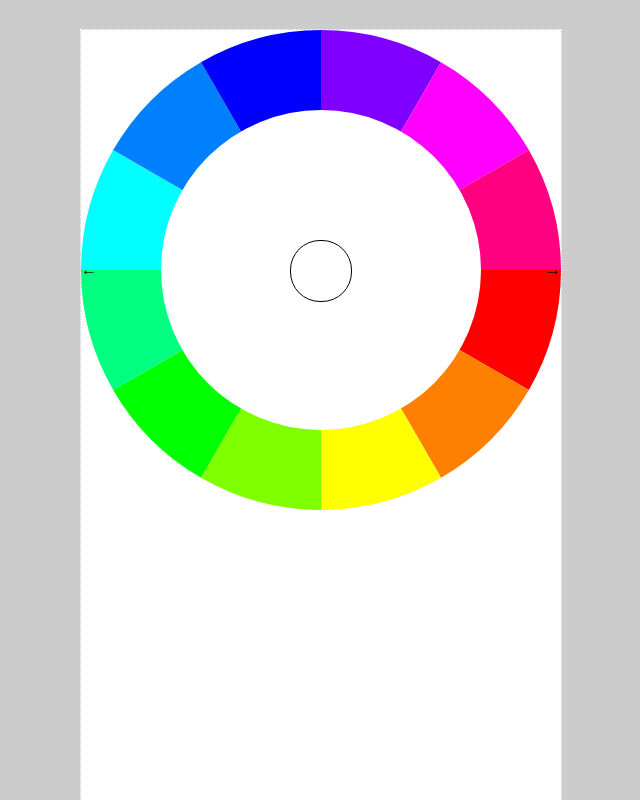
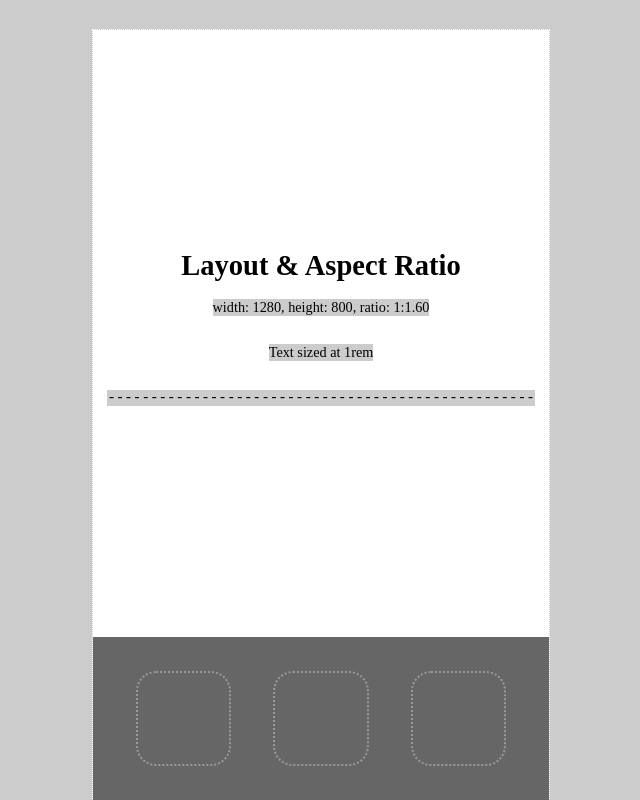
Before and after one commit to sfoster/urban-pong-spectrum-2019, a plain HTML site: page spectrum-client/htdocs/test-colorpicker.html in a window 1280 px wide. Shown: the whole page, without its empty margins (319-959 px from the left). Drawn offline with Linux system fonts and the light colour scheme.

Commit message:
WIP - hooking up the color picker

```diff
--- a/spectrum-client/htdocs/assets/colorwheel.js
+++ b/spectrum-client/htdocs/assets/colorwheel.js
@@ -12,7 +12,7 @@ function degrees2radians(angle) {
 
 class ColorWheel {
   constructor(elem, options) {
-    this.elem = elem;
+    this.elem = elem || document.createElement("canvas");
     this.options = Object.assign({}, options);
     this.elem.addEventListener("mousedown", this);
     this.elem.addEventListener("touchstart", this);
@@ -33,6 +33,14 @@ class ColorWheel {
     return hue;
   }
 
+  render() {
+    this.renderColorWheel(
+      this.options.incrementDegrees || 15,
+      this.options.radius || 300,
+      this.options.maskRadius || 100,
+    );
+  }
+
   renderColorWheel(incrementDegrees, radius, maskRadius) {
     let ctx = this.context2d;
     this.wheelIncrementDegrees = incrementDegrees;
@@ -51,6 +59,7 @@ class ColorWheel {
       let hue = this.getHueFromAngle(angle);
       let hslColor = `hsl(${hue.toFixed(2)}, 100%, 50%)`;
       ctx.fillStyle = hslColor;
+
       ctx.beginPath();
       ctx.moveTo(centerPt.x, centerPt.y);
       // Arc Parameters: x, y, radius, startingAngle (radians), endingAngle (radians), antiClockwise (boolean)
@@ -64,21 +73,50 @@ class ColorWheel {
     ctx.moveTo(centerPt.x, centerPt.y);
     ctx.arc(centerPt.x, centerPt.y, maskRadius, 0, CIRCLE, false);
     ctx.fill();
+
+    for(let i=0; i<12; i++) {
+      let angle = i*30;
+      let pt = this.getPtFromAngle(angle, 10);
+      console.log("Render angle: ", angle, pt.x.toFixed(2), pt.y.toFixed(2));
+    }
   }
 
-  drawArc(startDegrees, endDegrees) {
+  drawArc(startDegrees, endDegrees, radius) {
     let startAngle = degrees2radians(startDegrees);
     let endAngle = degrees2radians(endDegrees);
+    // endAngle
     let canvas = this.elem;
     let ctx = canvas.getContext("2d");
     let origin = this.getOriginRect();
-    let radius = origin.radius - 5;
+    if (!radius) {
+      radius = origin.radius - 5;
+    }
+    let startPt = this.getPtFromAngle(startDegrees, radius);
+    let endPt = this.getPtFromAngle(endDegrees, radius);
+    startPt = this.plotPoint(startPt, 'red');
+    endPt = this.plotPoint(endPt, 'black');
+
+    // ctx.moveTo(origin.radius, origin.radius);
+    ctx.beginPath();
+    ctx.arc(origin.radius, origin.radius, radius, startAngle, endAngle, true);
+    ctx.lineTo(origin.radius, origin.radius);
     ctx.strokeStyle = 'black';
+    ctx.stroke();
+  }
+
+  plotPoint(pt, color) {
+    let origin = this.getOriginRect();
+    // convert from center (origin) - based coord
+    pt = {
+      x: pt.x + origin.halfWidth,
+      y: origin.halfHeight - pt.y,
+    };
+    let ctx = this.elem.getContext("2d");
+    ctx.strokeStyle = color;
     ctx.beginPath();
-    ctx.moveTo(origin.radius, origin.radius);
-    ctx.arc(origin.radius, origin.radius, radius, startAngle, endAngle, false);
-    ctx.lineTo(origin.radius, origin.radius);
+    ctx.arc(pt.x, pt.y, 2, 0, 2*Math.PI, false);
     ctx.stroke();
+    return pt;
   }
 
   handleMove(startPt, endPt) {
@@ -111,7 +149,6 @@ class ColorWheel {
     return resultDegrees;
   }
 
-
   getAngleFromPt(pt) {
     // Note: atan2 takes y, x NOT x, y
     let horizontalAngle = Math.atan2(pt.y, pt.x) % TAU;
@@ -121,6 +158,18 @@ class ColorWheel {
       angle = TAU + angle;
     }
     return radians2degrees(angle);
+  }
+
+  getPtFromAngle(degrees, radius) {
+    if (!radius) {
+      radius = this.getOriginRect().radius;
+    }
+    let angle = degrees2radians(degrees);
+    let x = Math.cos(angle) * radius;
+    let y = Math.sin(angle) * radius;
+    return {
+      x, y
+    };
   }
 
   distanceBetweenPoints(p1, p2) {
--- a/spectrum-client/htdocs/test-colorpicker.html
+++ b/spectrum-client/htdocs/test-colorpicker.html
@@ -2,24 +2,36 @@
 <html>
 <head>
 <style>
+  html {
+    --container-width: 57vh;
+    --container-height: 100vh;
+  }
+
+  @media (orientation: portrait) and (max-aspect-ratio: 4/7) {
+    html {
+      --container-width: 100vw;
+      --container-height: 175vw;
+    }
+  }
+
   html, body {
     margin: 0; padding: 0;
     overflow: hidden;
     width: 100%;
     height: 100%;
+    font-size: calc(var(--container-width) / 32);
   }
   body {
     background-color: #ccc;
   }
 
   #game-container {
-    position: absolute;
-    top: 30px;
-    bottom: 0;
-    left: calc(50% - 240px);
-    width: 480px;
+    position: relative;
+    width: var(--container-width);
+    height: calc(var(--container-height) - 30px);
     background-color: #fff;
     user-select: none;
+    margin: 30px auto 0 auto;
   }
   #panels {
     top: 0;
@@ -38,44 +50,46 @@
     overflow-x: scroll;
     overflow-y: hidden;
   }
-  .color {
-    display: inline-block;
-    width: 120px;
-    height: 90px;
-    margin: 0 2px;
-    scroll-snap-align: start;
+  .panel.scene-pickcolors {
+    display: flex;
+    flex-direction: column;
   }
-  .color:first-child {
-    margin-left: 100px;
-  }
-  .color:last-child {
-    margin-right: 360px;
-  }
-  #pointer {
+  .panel .top {
+    outline: 1px dotted white;
+    flex: 1 1 70%;
+    flex-direction: column;
     display: flex;
-    width: 100%;
-    position: absolute;
-    top: calc(240px - 30px);
-    z-index: 10;
-    pointer-events: none;
-  }
-  #pointer > .arrow {
-    flex: 1 1 0;
-    height: 60px;
-    display: flex;
+    justify-content: center;
     align-items: center;
   }
-  #pointer > .colorpreview {
-    flex: 0 1 60px;
-    width: 60px;
-    height: 60px;
-    border-radius: 30px;
-    border: 1px solid black;
-    pointer-events: none;
+  .panel .bottom {
+    outline: 1px dotted white;
+    flex: 1 1 auto;
+    display: flex;
+    flex-direction: row;
+    justify-content: space-evenly;
+    align-items: center;
+    background-color: #666;
   }
-  #pointer > .arrow:last-of-type > span {
-    text-align: right;
-    flex: 1 1 0;
+  .bottom .tile {
+    width: calc(var(--container-width) / 5);
+    height: calc(var(--container-width) / 5);
+    border: 2px dotted #999;
+    border-radius: 20px;
+  }
+  h1 {
+    font-size: 2rem;
+    margin: 0;
+    padding: 0.2rem 0;
+  }
+  .layer {
+    position: absolute;
+    top: 0;
+    left: 0;
+    z-index: 1;
+  }
+  .offscreen {
+    transform: translateX(-100vw);
   }
 </style>
 </head>
@@ -83,13 +97,19 @@
 
 <div id="game-container">
   <div id="panels">
-    <div class="panel">
+    <div class="panel scene-pickcolors">
+      <section class="top">
+        <h1>Layout &amp; Aspect Ratio</h1>
+        <p style="background-color: #ccc">Unitless text</p>
+        <p style="font-size: 1rem; background-color: #ccc">Text sized at 1rem</p>
+        <pre style="background-color: #ccc">--------------------------------------------------</pre>
+      </section>
+      <section class="bottom">
+        <div class="tile"></div>
+        <div class="tile"></div>
+        <div class="tile"></div>
+      </section>
     </div>
-  </div>
-  <div id="pointer">
-    <div class="arrow"><span>←</span></div>
-    <div class="colorpreview"></div>
-    <div class="arrow"><span>→</span></div>
   </div>
 </div>
 
@@ -98,31 +118,79 @@
 "use strict";
 /*eslint quotes: [2, "double"]*/
 
+class ColorPicker {
+  constructor(elem, options={}) {
+    this.clickTarget = elem;
+    this.options = options;
+    let containerNode = options.containerNode || document.body;
+    let canvas = document.createElement("canvas");
+    let size;
+    canvas.classList.add("offscreen", "layer");
+    if (options.radius) {
+      size = options.radius * 2;
+    } else {
+      let dims = containerNode.getBoundingClientRect();
+      size = Math.min(dims.width, dims.height);
+    }
+    canvas.width = canvas.height = size;
+    containerNode.appendChild(canvas);
+
+    this.colorWheel = options.colorWheel || new ColorWheel(canvas, {
+      incrementDegrees: this.options.incrementDegrees || 15,
+      radius: this.options.radius || 300,
+    });
+  }
+  handleEvent(event) {
+    if (event.type == "wheelrotate") {
+      console.log("wheelrotate, got color: ")
+      let rotation = event.detail.rotation;
+      let hue = event.detail.hue;
+      console.log("wheelrotate to %s, hue: %s", rotation, hue, event.detail);
+
+      // let pointerElem = document.getElementById("pointer");
+      // pointerElem.style.transform = `rotate(${rotation}deg)`;
+      // let colorElem = pointerElem.querySelector(".colorpreview");
+      // colorElem.style.backgroundColor = `hsl(${hue}, 100%, 50%)`;
+    }
+  }
+  attachTo(elem) {
+    this.clickTarget = elem;
+    this.colorWheel.render();
+    this.colorWheel.elem.classList.remove("offscreen");
+    this.colorWheel.elem.addEventListener("wheelrotate", this);
+  }
+  detach() {
+    this.colorWheel.elem.classList.add("offscreen");
+    this.colorWheel.elem.removeEventListener("wheelrotate", this);
+  }
+}
+
+
+window.currentScene = {
+  init() {
+    let panel = document.querySelector(".scene-pickcolors");
+    let panelDims = panel.getBoundingClientRect();
+
+    this.colorPicker = new ColorPicker(null, {
+      containerNode: panel,
+      incrementDegrees: 60,
+    });
+
+    for (let tile of document.querySelectorAll(".tile")) {
+      tile.addEventListener("click", this);
+    }
+  },
+  handleEvent(event) {
+    this.colorPicker.attachTo(event.target);
+  }
+}
+
 window.onload = function() {
-  let containerNode = document.getElementById("game-container");
-  let panel = containerNode.querySelector(".panel");
-  let panelDims = panel.getBoundingClientRect();
-  let canvas = document.createElement("canvas");
-  let size = Math.min(panelDims.width, panelDims.height);
-  canvas.width = canvas.height = size;
-  panel.appendChild(canvas);
-
-  const colorIncrements = 30;
-  let colorWheel = window.colorWheel = new ColorWheel(canvas);
-  colorWheel.renderColorWheel(colorIncrements, size/2, size/3);
-
-  colorWheel.elem.addEventListener("wheelrotate", evt => {
-    let pointerElem = document.getElementById("pointer");
-    let rotation = evt.detail.rotation;
-    let hue = evt.detail.hue;
-    console.log("rotate to %s, hue: %s", rotation, hue, evt.detail);
-
-    pointerElem.style.transform = `rotate(${rotation}deg)`;
-    let colorElem = pointerElem.querySelector(".colorpreview");
-    colorElem.style.backgroundColor = `hsl(${hue}, 100%, 50%)`;
-  });
+  let elem = document.querySelector(".panel p");
+  let dims = document.documentElement.getBoundingClientRect();
+  elem.textContent = `width: ${dims.width}, height: ${dims.height}, ratio: 1:${(dims.width/dims.height).toFixed(2)}`;
+  currentScene.init();
 };
-
 </script>
 </body>
 </html>
```
